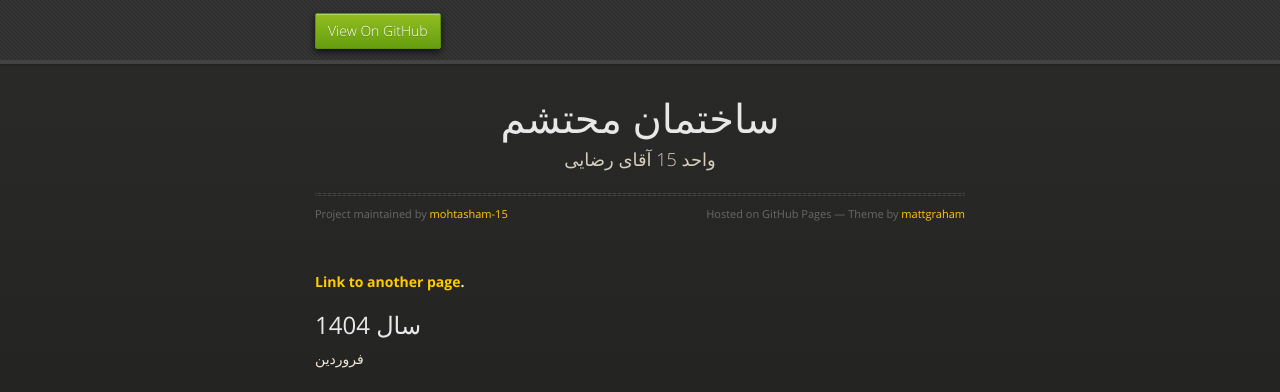
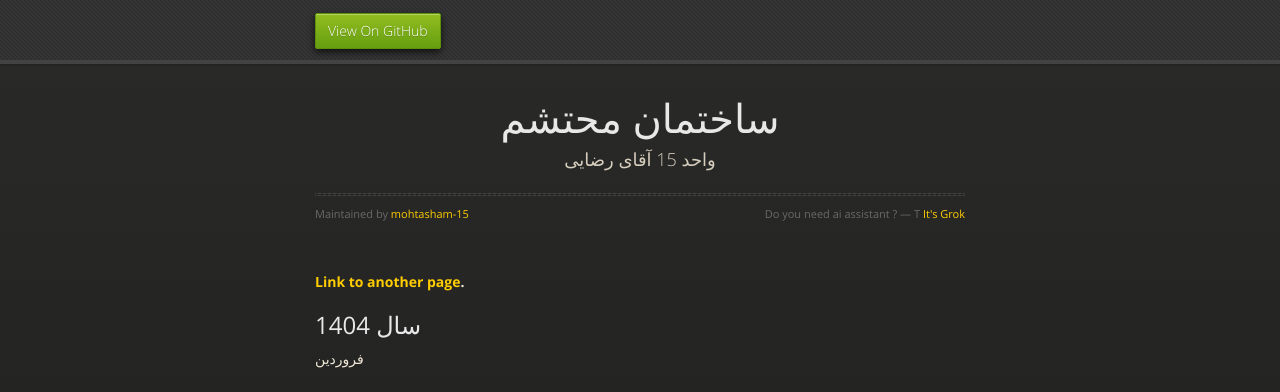
Before and after one commit to mohtasham-15/ns, a Jekyll site: the page built from index.md, in a window 1280 px wide and 900 px high. Shown: the top 392 px of the window. Built offline with Jekyll 4.4.1, drawn with Linux system fonts in a browser that asks for light colours.

Commit message:
Update default.html

```diff
--- a/_layouts/default.html
+++ b/_layouts/default.html
@@ -38,8 +38,8 @@
           <h1>{{ site.title | default: site.github.repository_name }}</h1>
           <p>{{ site.description | default: site.github.project_tagline }}</p>
           <hr>
-          <span class="credits left">Project maintained by <a href="{{ site.github.owner_url }}">{{ site.github.owner_name }}</a></span>
-          <span class="credits right">Hosted on GitHub Pages &mdash; Theme by <a href="https://twitter.com/mattgraham">mattgraham</a></span>
+          <span class="credits left">Maintained by <a href="{{ site.github.owner_url }}">{{ site.github.owner_name }}</a></span>
+          <span class="credits right">Do you need ai assistant ? &mdash; T <a href="https://grok.com/">It's Grok</a></span>
         </div>
 
         {{ content }}
```
